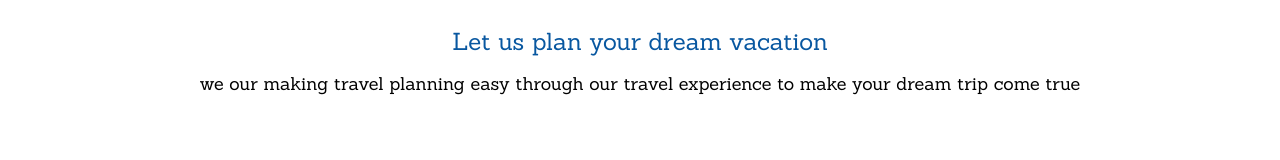
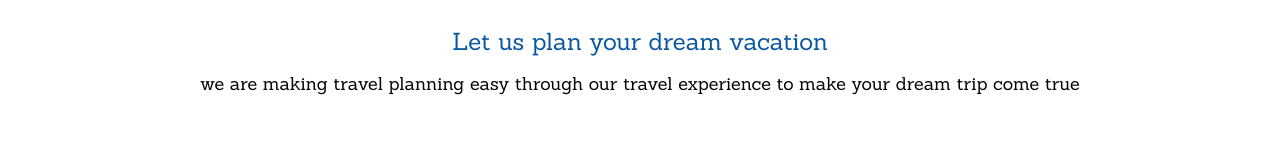
Before and after one commit to shuboidwork/planyourtrails, a Next.js app: page / in a window 1280 px wide. Shown: the part 398-558 px from the top of the page. Built offline with nearby package versions, Linux system fonts and the light colour scheme; what tw-elements-react would draw is missing.

Commit message:
Background carousel from s3

```diff
--- a/components/landing_components/destinationexpertise.js
+++ b/components/landing_components/destinationexpertise.js
@@ -88,7 +88,7 @@ export default function DestiNationExpertise() {
           Let us plan your dream vacation
         </p>
         <p className="text-center font-medium font-sanchez text-lg mt-3 ">
-          we our making travel planning easy through our travel experience to
+          we are making travel planning easy through our travel experience to
           make your dream trip come true
         </p>
       </div>
--- a/src/app/page.js
+++ b/src/app/page.js
@@ -24,7 +24,7 @@ const DynamicComponent = dynamic(
 export default function Home() {
   return (
     <div className="w-screen">
-      <div className=" relative bg-fixed bg-cover bg-center h-screen sm:h-screen md:h-96 lg:h-96 bg-[url('/common/himanisagar.gif')]">
+      <div className=" relative bg-fixed bg-cover md:bg-contain bg-center h-screen sm:h-screen md:h-96 lg:h-96 bg-[url('https://pastreeadmin.s3.ap-south-1.amazonaws.com/wanderlust_himani/himanisagar.gif')]">
         {/* <div className="">
           <DynamicComponent></DynamicComponent>
         </div> */}
```
